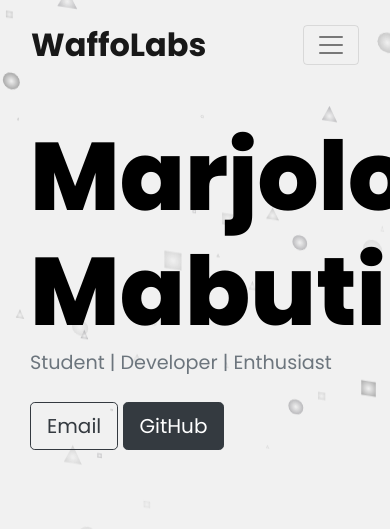
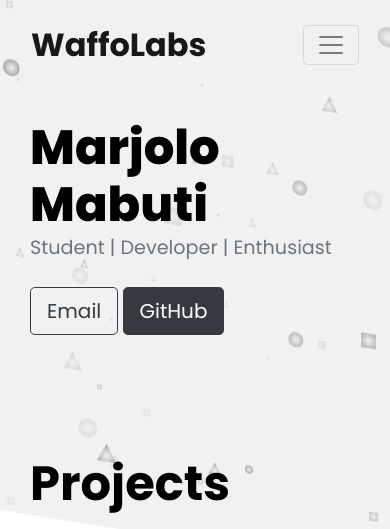
Before and after one commit to axojolotl/waffolabs.space, a plain HTML site: page index.html in a window 390 px wide. Shown: the top 529 px of the page. Drawn offline with nearby package versions, Linux system fonts and the light colour scheme.

Commit message:
responsive heading

```diff
--- a/css/styles.css
+++ b/css/styles.css
@@ -1,3 +1,4 @@
+
 section {
   font-family: "Poppins", sans-serif;
   color: #000;
@@ -27,6 +28,12 @@ nav {
 
 #heading:hover {
   text-decoration: underline;
+}
+
+@media screen and (max-width: 400px) {
+  #heading {
+    font-size: 3rem;
+  }
 }
 
 #whoami {
```
